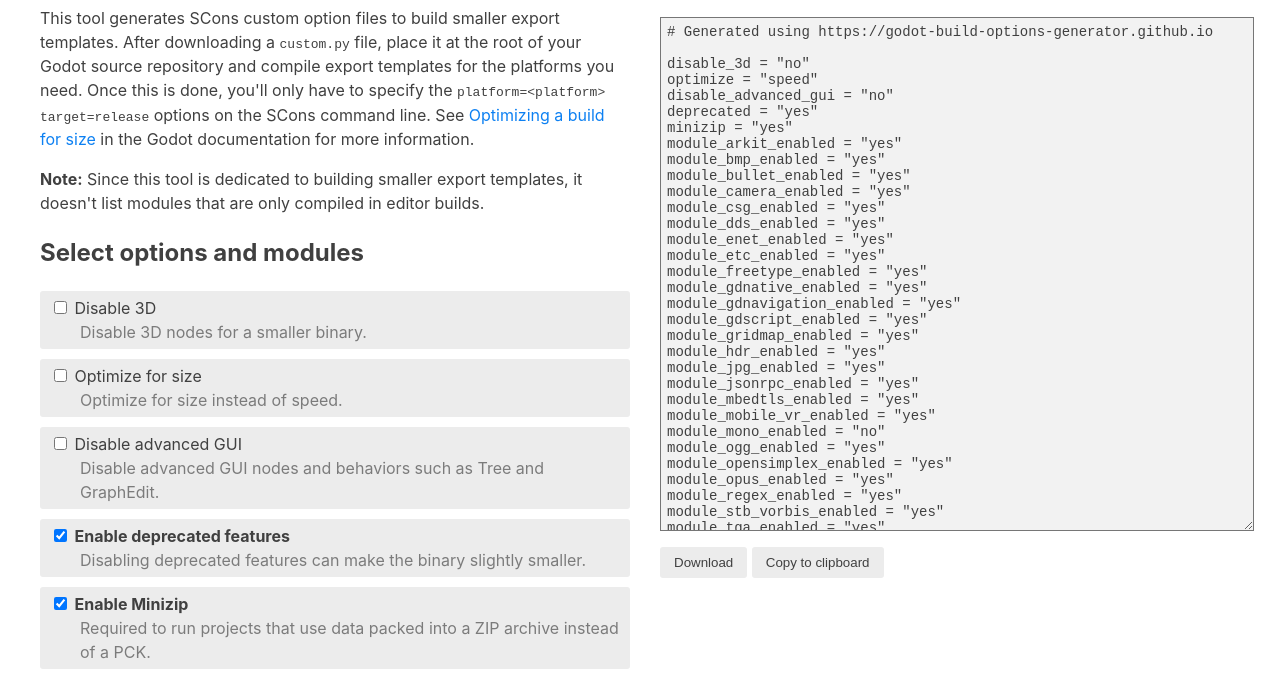
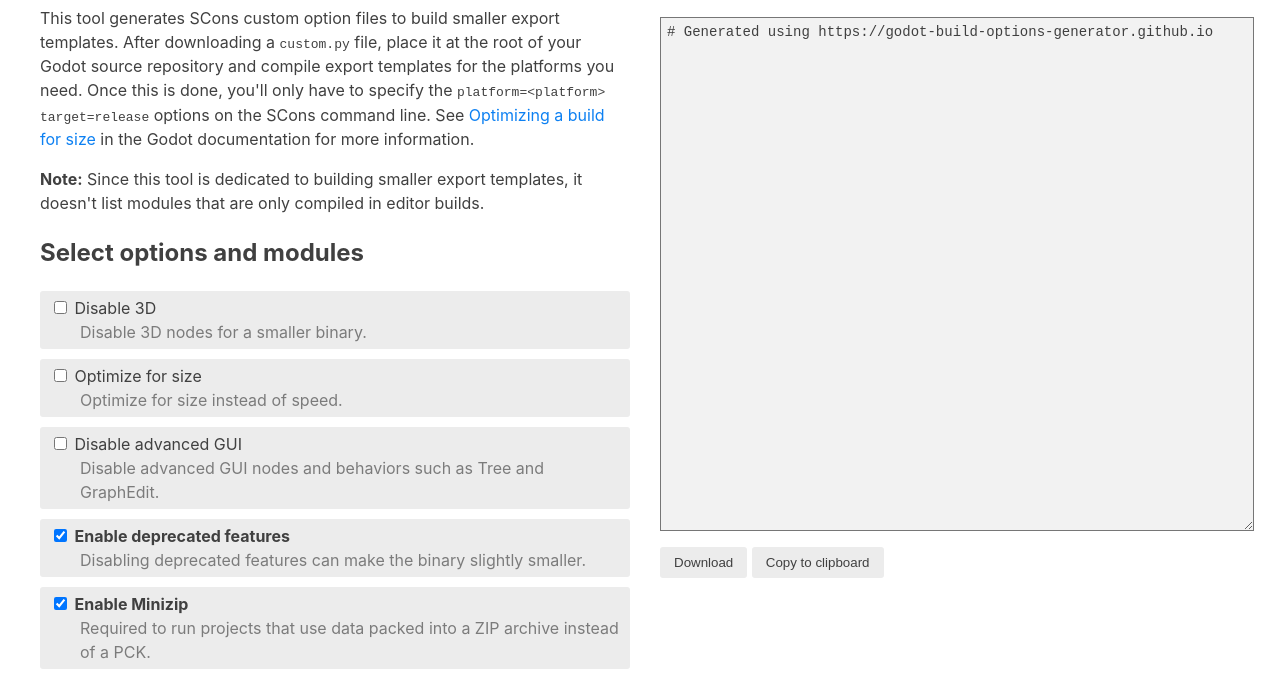
Before and after one commit to godot-build-options-generator/godot-build-options-generator.github.io, a plain HTML site: page index.html in a window 1280 px wide. Shown: the part 85-761 px from the top of the page. Drawn offline with Linux system fonts and the light colour scheme.

Commit message:
Add default values (#2)
Co-authored-by: Hugo Locurcio <hugo.locurcio@hugo.pro>

```diff
--- a/index.html
+++ b/index.html
@@ -67,6 +67,7 @@
             name: "Disable 3D",
             description: "Disable 3D nodes for a smaller binary.",
             enabled: false,
+            default: false,
             notmodule: true,
           },
           {
@@ -74,6 +75,7 @@
             name: "Optimize for size",
             description: "Optimize for size instead of speed.",
             enabled: false,
+            default: false,
             notmodule: true,
           },
           {
@@ -81,6 +83,7 @@
             name: "Disable advanced GUI",
             description: "Disable advanced GUI nodes and behaviors such as Tree and GraphEdit.",
             enabled: false,
+            default: false,
             notmodule: true,
           },
           {
@@ -88,13 +91,15 @@
             name: "Enable deprecated features",
             description: "Disabling deprecated features can make the binary slightly smaller.",
             enabled: true,
+            default: true,
             notmodule: true,
           },
           {
             id: "minizip",
             name: "Enable Minizip",
             description: "Required to run projects that use data packed into a ZIP archive instead of a PCK.",
-            enabled: "true",
+            enabled: true,
+            default: true,
             notmodule: true,
           },
           {
@@ -102,6 +107,7 @@
             name: 'ARKit',
             description: 'Required for AR/VR support on iOS. Has no effect on other platforms.',
             enabled: true,
+            default: true,
           },
           // 'assimp' isn't included as it's editor-only.
           // 'basis_universal' isn't included as it's editor-only.
@@ -110,24 +116,28 @@
             name: 'BMP',
             description: 'Required to load BMP images.',
             enabled: true,
+            default: true,
           },
           {
             id: 'bullet',
             name: 'Bullet',
             description: 'Advanced 3D physics engine (GodotPhysics is always compiled in).',
             enabled: true,
+            default: true,
           },
           {
             id: 'camera',
             name: 'Camera',
             description: 'AR/VR camera support (unrelated to Camera nodes).',
             enabled: true,
+            default: true,
           },
           {
             id: 'csg',
             name: 'CSG',
             description: 'Required to use Constructive Solid Geometry nodes.',
             enabled: true,
+            default: true,
           },
           // 'cvtt' isn't included as 'basis_universal' (which depends on it) isn't included either.
           {
@@ -135,6 +145,7 @@
             name: 'DDS',
             description: 'Required to load DirectDraw Surface images.',
             enabled: true,
+            default: true,
           },
           // 'denoise' isn't included as it's editor-only.
           {
@@ -142,36 +153,42 @@
             name: 'ENet',
             description: 'Required to use NetworkedMultiplayerENet and NetworkedMultiplayerPeer.',
             enabled: true,
+            default: true,
           },
           {
             id: 'etc',
             name: 'ETC1',
             description: 'Required to compress textures in ETC1 format (editor only).',
             enabled: true,
+            default: true,
           },
           {
             id: 'freetype',
             name: 'FreeType',
             description: 'Required to render DynamicFonts. Bitmap fonts can still be used without FreeType.',
             enabled: true,
+            default: true,
           },
           {
             id: 'gdnative',
             name: 'GDNative',
             description: 'Required to load GDNative libraries.',
             enabled: true,
+            default: true,
           },
           {
             id: 'gdnavigation',
             name: 'GDNavigation',
             description: 'Required to use NavigationServer.',
             enabled: true,
+            default: true,
           },
           {
             id: 'gdscript',
             name: 'GDScript',
             description: 'Required to run scripts written in GDScript.',
             enabled: true,
+            default: true,
           },
           // 'glslang' not included as it's critical for the engine to work.
           {
@@ -179,24 +196,28 @@
             name: 'GridMap',
             description: 'Required to use GridMap nodes.',
             enabled: true,
+            default: true,
           },
           {
             id: 'hdr',
             name: 'HDR',
             description: 'Required to load Radiance HDR images.',
             enabled: true,
+            default: true,
           },
           {
             id: 'jpg',
             name: 'JPG',
             description: 'Required to load JPEG images.',
             enabled: true,
+            default: true,
           },
           {
             id: 'jsonrpc',
             name: 'JSON-RPC',
             description: 'Required to use the JSONRPC class.',
             enabled: true,
+            default: true,
           },
           // 'lightmapper_rd' isn't included as it's editor-only.
           {
@@ -204,36 +225,42 @@
             name: 'mbedTLS',
             description: 'Required to make HTTPS requests.',
             enabled: true,
+            default: true,
           },
           {
             id: 'mobile_vr',
             name: 'Mobile VR',
             description: 'Required to use VR on Android and iOS.',
             enabled: true,
+            default: true,
           },
           {
             id: 'mono',
             name: 'Mono',
             description: 'Required to run scripts written in C#.',
             enabled: false,
+            default: false,
           },
           {
             id: 'ogg',
             name: 'OGG',
             description: 'Required to play WebM (VP8) videos with sound in VideoPlayer. See also `stb_vorbis` and `vorbis`.',
             enabled: true,
+            default: true,
           },
           {
             id: 'opensimplex',
             name: 'OpenSimplex',
             description: 'Required to use OpenSimplexNoise and NoiseTextures that rely on it.',
             enabled: true,
+            default: true,
           },
           {
             id: 'opus',
             name: 'Opus',
             description: 'Required to play WebM (VP9) videos with sound in VideoPlayer.',
             enabled: true,
+            default: true,
           },
           // 'pvr' isn't included as it's editor-only.
           {
@@ -241,6 +268,7 @@
             name: 'RegEx',
             description: 'Required to use the RegEx class.',
             enabled: true,
+            default: true,
           },
           // 'squish' isn't included as it's editor-only.
           {
@@ -248,6 +276,7 @@
             name: 'stb_vorbis',
             description: 'Required to play back Ogg Vorbis sounds in AudioStreamPlayer.',
             enabled: true,
+            default: true,
           },
           // 'svg' isn't included as it's editor-only.
           {
@@ -255,24 +284,28 @@
             name: 'TGA',
             description: 'Required to load TrueVision Targa images.',
             enabled: true,
+            default: true,
           },
           {
             id: 'theora',
             name: 'Theora',
             description: 'Required to play back Ogg Theora videos in VideoPlayer.',
             enabled: true,
+            default: true,
           },
           {
             id: 'tinyexr',
             name: 'TinyEXR',
             description: 'Required to load EXR images.',
             enabled: true,
+            default: true,
           },
           {
             id: 'upnp',
             name: 'UPnP',
             description: 'Required to use the UPNP classes for network discovery and automatic port forwarding.',
             enabled: true,
+            default: true,
           },
           // 'vhacd' isn't included as it's editor-only.
           {
@@ -280,24 +313,28 @@
             name: 'VisualScript',
             description: 'Required to run scripts made using VisualScript.',
             enabled: true,
+            default: true,
           },
           {
             id: 'vorbis',
             name: 'Vorbis',
             description: 'Required to play WebM (VP8) videos with sound in VideoPlayer. See also `ogg`.',
             enabled: true,
+            default: true,
           },
           {
             id: 'webm',
             name: 'WebM',
             description: 'Required to play WebM (VP8 and VP9) videos in VideoPlayer. See also `ogg` and `vorbis`.',
             enabled: true,
+            default: true,
           },
           {
             id: 'webp',
             name: 'WebP',
             description: 'Required to load WebP images.',
             enabled: true,
+            default: true,
           },
         ],
 
@@ -309,14 +346,16 @@
           generated = '# Generated using https://godot-build-options-generator.github.io\n\n';
 
           this.options.forEach((option) => {
+            if (option.enabled !== option.default) {
               if (option.notmodule != undefined) {
-              if (option.id == "optimize") {
+                if (option.id === "optimize") {
                     generated += `${option.id} = "${option.enabled ? 'size' : 'speed'}"\n`;
                   } else {
                     generated += `${option.id} = "${option.enabled ? 'yes' : 'no'}"\n`;
                   }
               } else {
                 generated += `module_${option.id}_enabled = "${option.enabled ? 'yes' : 'no'}"\n`;
+              }
             }
           })
 
```
Lines whose indentation alone changed are shown as unchanged.
